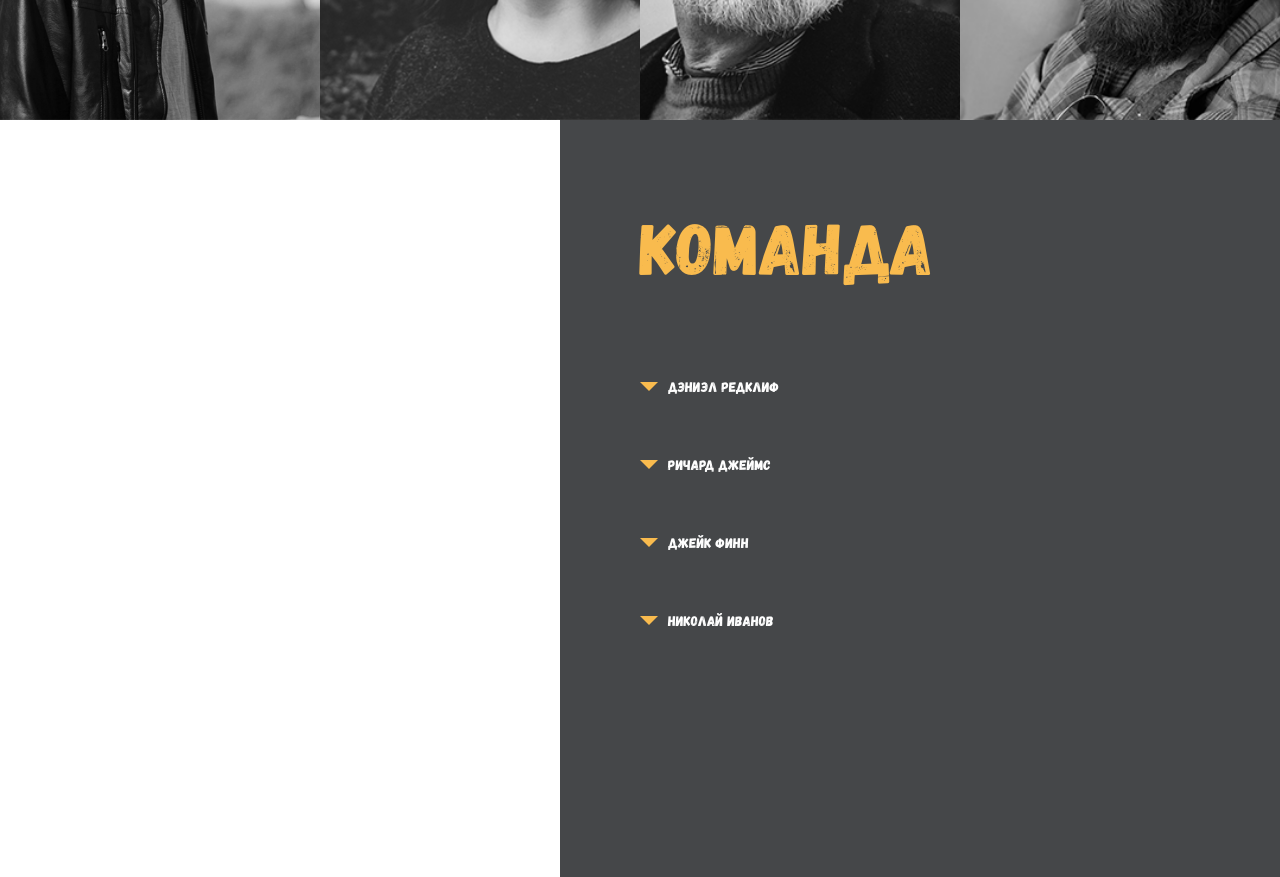
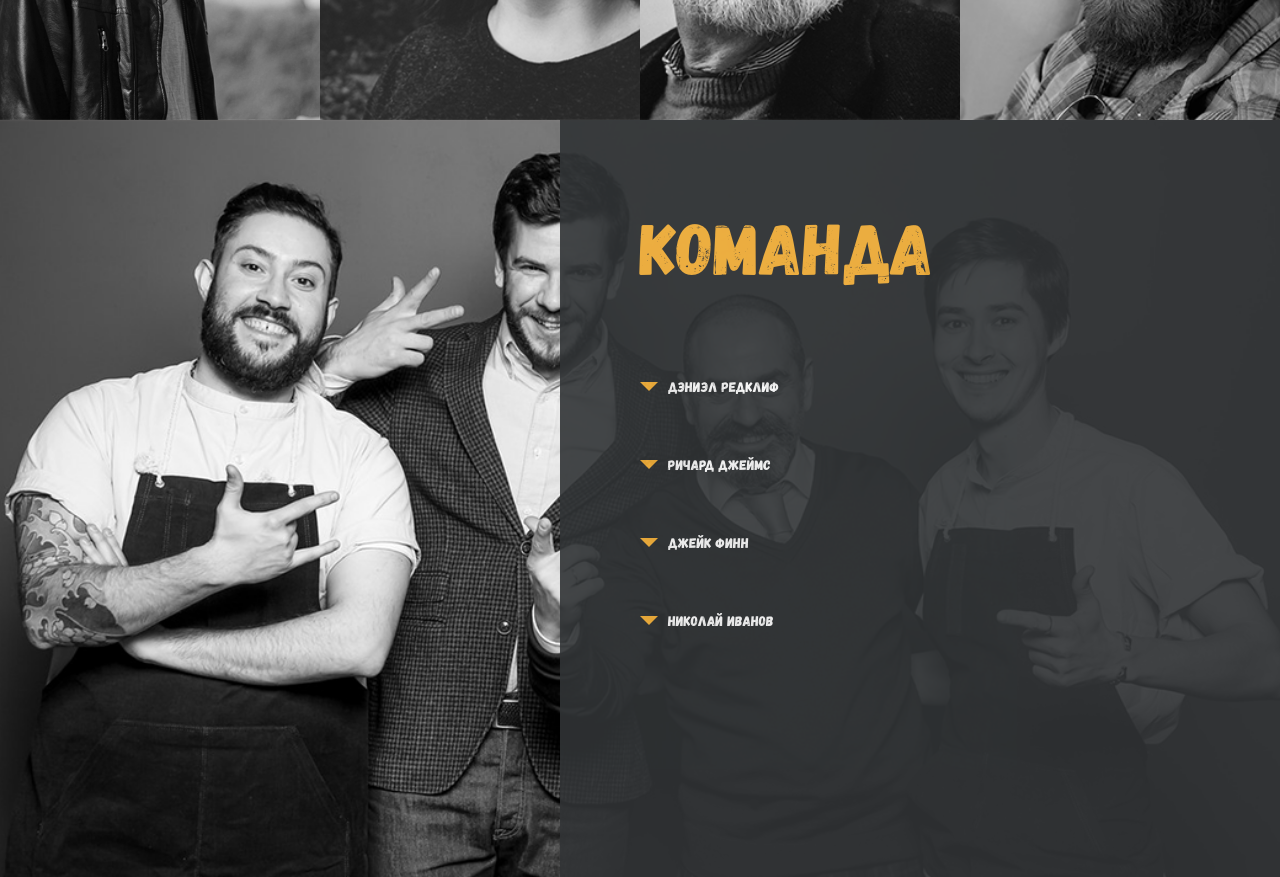
Before and after one commit to RuslanMustafin87/burgers, a plain HTML site: page index.html in a window 1280 px wide. Shown: the part 2280-3157 px from the top of the page. Drawn offline with Linux system fonts and the light colour scheme; the site is published under a folder, as on GitHub Pages, so addresses that start at the root find nothing; files whose address does not match are found by name.

Commit message:
Исправление путей

```diff
--- a/css/main.scss
+++ b/css/main.scss
@@ -10,7 +10,7 @@ $black: #2f3234;
 @import "blocks/features.scss";
 @import "blocks/reviews.scss";
 @import "blocks/team.scss";
-@import "blocks/menu";
+@import "blocks/menu.scss";
 @import "blocks/order.scss";
 @import "blocks/map.scss";
 
--- a/index.html
+++ b/index.html
@@ -148,7 +148,7 @@
 					</div>
 					<div class="member-content">
 						<div class="team-pic">
-							<img src="/image/aphex.png" alt="">
+							<img src="image/aphex.png" alt="">
 						</div>
 					    <h3>Оператор</h3>
 						<p>С радостью поможет подобрать идеальный бургер и оформить заказ.</p>
@@ -160,7 +160,7 @@
 					</div>
 					<div class="member-content">
 					    <div class="team-pic">
-							<img src="/image/aphex.png" alt="">
+							<img src="image/aphex.png" alt="">
 						</div>
 					    <h3>Оператор</h3>
 						<p>С радостью поможет подобрать идеальный бургер и оформить заказ.</p>
@@ -172,7 +172,7 @@
 					</div>
 					<div class="member-content">
 					    <div class="team-pic">
-							<img src="/image/aphex.png" alt="">
+							<img src="image/aphex.png" alt="">
 						</div>
 					    <h3>Оператор</h3>
 						<p>С радостью поможет подобрать идеальный бургер и оформить заказ.</p>
@@ -184,7 +184,7 @@
 					</div>
 					<div class="member-content">
 					    <div class="team-pic">
-							<img src="/image/aphex.png" alt="">
+							<img src="image/aphex.png" alt="">
 						</div>
 					    <h3>Оператор</h3>
 						<p>С радостью поможет подобрать идеальный бургер и оформить заказ.</p>
```
Also changed, not shown: css/main.css, 1 other file.
